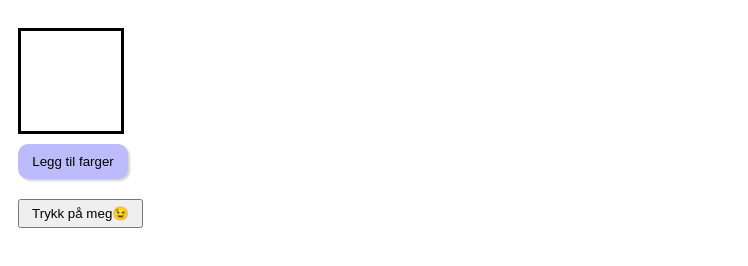
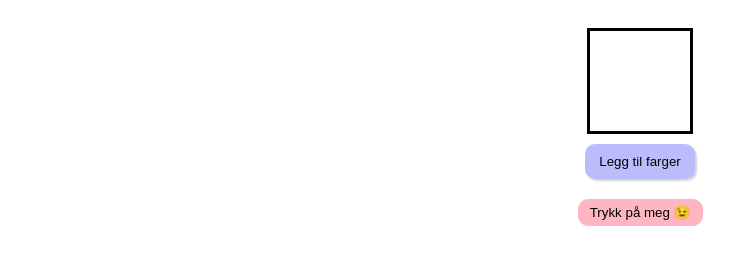
Before and after one commit to JulieKodehode/kodeloftetg13_undervisning14, a website: page index.html in a window 1280 px wide. Shown: the whole page, without its empty margins (0-748 px from the left). Drawn offline with Linux system fonts and the light colour scheme.

Commit message:
Task 1 completed

```diff
--- a/styles.css
+++ b/styles.css
@@ -1,6 +1,8 @@
 section {
   display: flex;
   flex-direction: column;
+  justify-content: center;
+  align-items: center;
   gap: 10px;
   padding: 10px;
 }
@@ -41,4 +43,14 @@ section {
   display: block;
   padding: 5px;
   width: 125px;
+  background-color: #ffb6c1;
+  border: 1px solid #ffb6c1;
+  border-radius: 10px;
+
+  transition: 0.3s ease-in-out;
 }
+
+.button:hover {
+  background-color: #f6a0ad;
+  border: 1px solid black;
+}
```
Also changed, not shown: index.html (+1 -1 lines).
